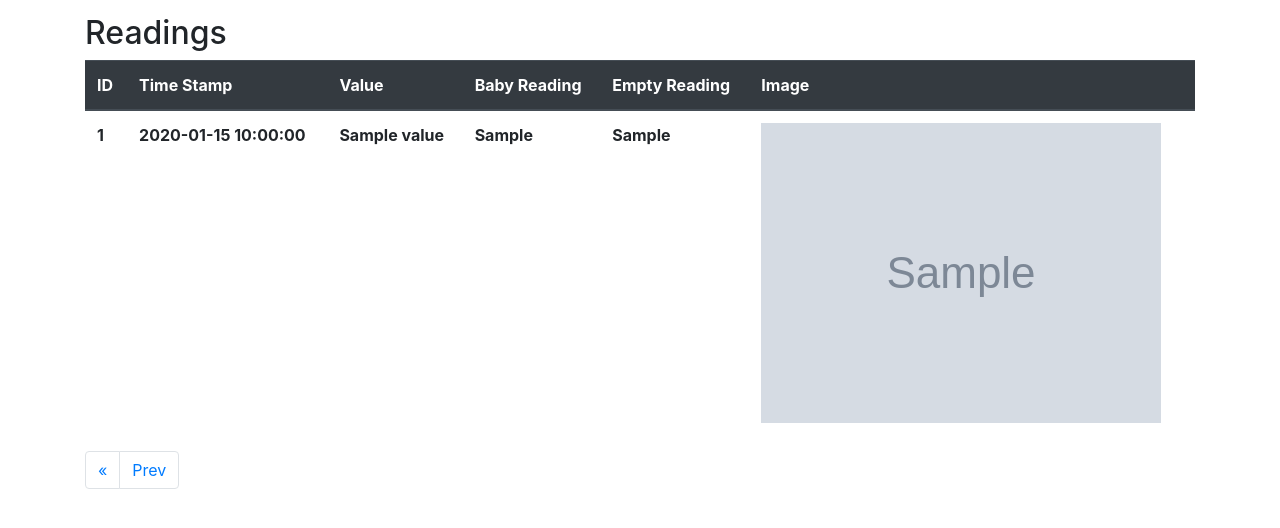
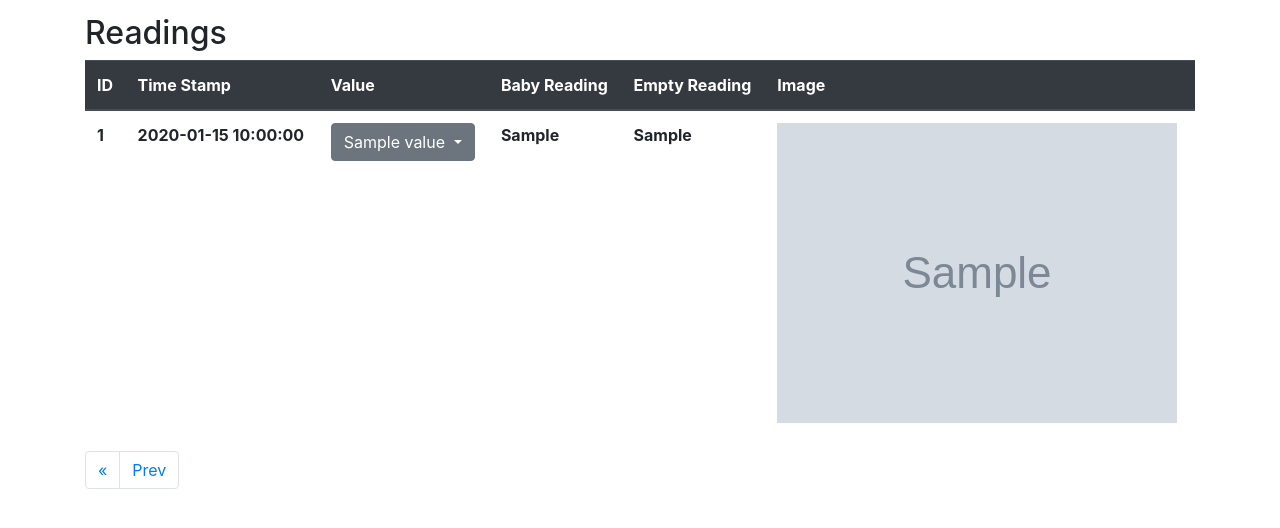
Before and after one commit to g-parki/Sleep-Schedule, a Flask app: template scripts/templates/readings.html in a window 1280 px wide. Shown: the part 56-584 px from the top of the page. Run offline with Flask 2, Linux system fonts and the light colour scheme; the template is opened without the code that fills it: most values are stand-ins (such as "Sample title", 1, 10 or a date in 2020); grey boxes marked "Sample" are stand-in pictures; lists and menus that the app fills with data are empty; some libraries are stand-ins or nearby versions.

Commit message:
Changed value column to dropdowns to enable correction

```diff
--- a/scripts/templates/readings.html
+++ b/scripts/templates/readings.html
@@ -18,13 +18,26 @@
         <tbody>
             {%for item in data%}
                 <tr>
-                    <th scope="row">{{item.id}}</th>
-                    <th scope="row">{{item.timestamp}}</th>
-                    <th scope="row">{{item.value}}</th>
-                    <th scope="row">{{item.baby_reading}}</th>
+                    <th scope="row" class="id-column">{{item.id}}</th>
+                    <th scope="row" class="timestamp-column">{{item.timestamp}}</th>
+                    <th scope="row" class="value-column">
+                        <div class="dropdown">
+                            <button class="btn btn-secondary dropdown-toggle" type="button" id="dropdownMenuButton" data-toggle="dropdown" aria-haspopup="true" aria-expanded="false">
+                                {{item.value}}
+                            </button>
+                            <div class="dropdown-menu" aria-labelledby="dropdownMenuButton">
+                                {% if item.value == "Empty" %}
+                                <button class="dropdown-item correction" value="Baby">Baby
+                                {%else%}
+                                <button class="dropdown-item correction" value="Empty">Empty
+                                {% endif %}
+                              </button>
+                            </div>
+                          </div></th>
+                    <th scope="row" class="">{{item.baby_reading}}</th>
                     <th scope="row">{{item.empty_reading}}</th>
                     <th scope="row">
-                        <a href="{{url_for('static', filename= 'ReadingImagesOriginals/' + item.file_name)}}">
+                        <a class="reading-img" href="{{url_for('static', filename= 'ReadingImagesOriginals/' + item.file_name)}}">
                             <img src="{{url_for('static', filename= 'ReadingImagesResized/' + item.file_name)}}">
                         </a>
 
```
